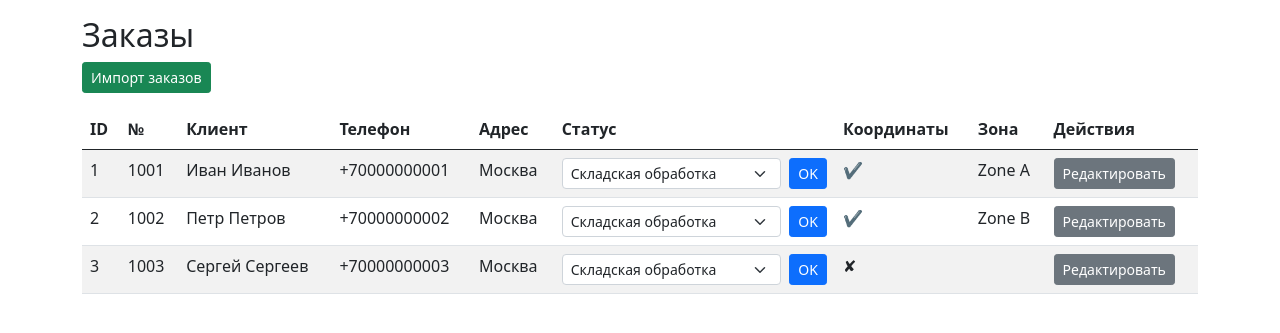
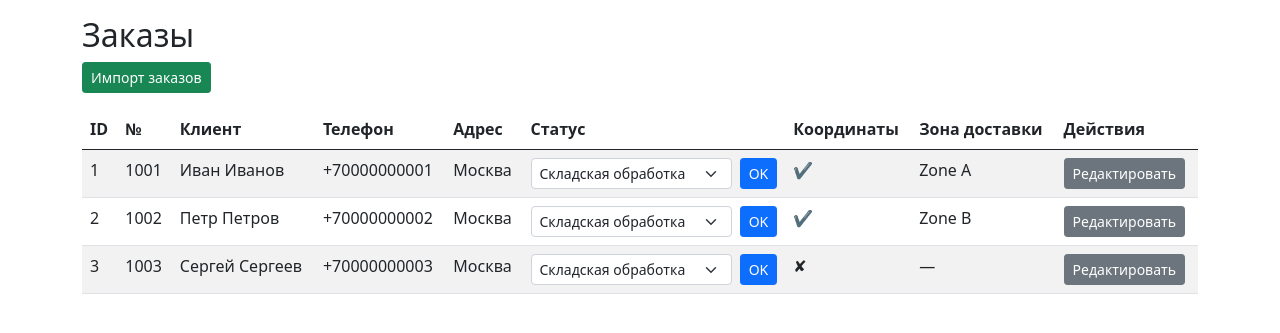
Before and after one commit to anosenkoalex/Dilivery, a Flask app: page /orders in a window 1280 px wide. Shown: the part 76-409 px from the top of the page. Run offline with Flask 3, Linux system fonts and the light colour scheme; the visitor is signed in with stand-in values (Sample User, id 1).

Commit message:
orders: show zone and coordinates

```diff
--- a/templates/orders.html
+++ b/templates/orders.html
@@ -12,7 +12,7 @@
             <th>Адрес</th>
             <th>Статус</th>
             <th>Координаты</th>
-            <th>Зона</th>
+            <th>Зона доставки</th>
             <th>Действия</th>
         </tr>
     </thead>
@@ -36,7 +36,7 @@
                 </form>
             </td>
             <td>{% if o.latitude and o.longitude %}✔{% else %}✘{% endif %}</td>
-            <td>{{ o.zone or '' }}</td>
+            <td>{{ o.zone or '—' }}</td>
             <td>
                 <button class="btn btn-sm btn-secondary" data-bs-toggle="modal" data-bs-target="#editModal{{ o.id }}">Редактировать</button>
                 <div class="modal fade" id="editModal{{ o.id }}" tabindex="-1" aria-hidden="true">
```
